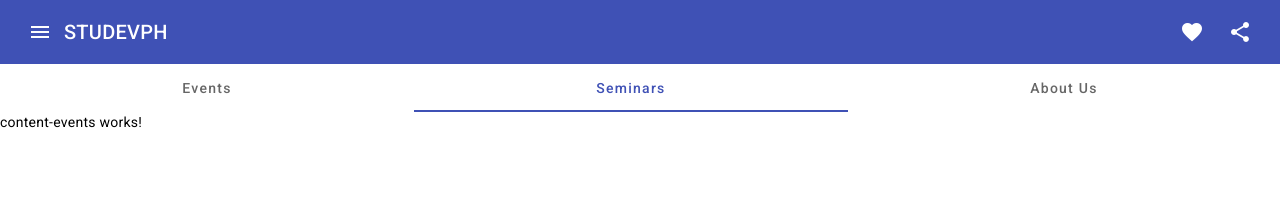
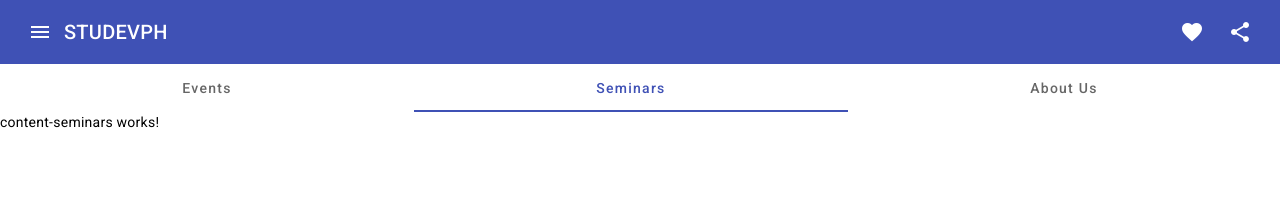
Before and after one commit to STUDEVPH/Studevph, an Angular app in the folder project/: page / in a window 1280 px wide. Both pictures are taken after a click on the tab "Seminars". Shown: the top 202 px of the page. Built offline with nearby package versions, Linux system fonts and the light colour scheme.

Commit message:
rendered appropriate content

```diff
--- a/project/src/app/tabs/tabs.component.html
+++ b/project/src/app/tabs/tabs.component.html
@@ -1,18 +1,11 @@
-
 <mat-tab-group>
   <mat-tab label="Events">
-
     <content-events></content-events>
-
   </mat-tab>
   <mat-tab label="Seminars">
-
-        <content-events></content-events>
-
+    <content-seminars></content-seminars>
   </mat-tab>
   <mat-tab label="About Us">
-        <content-events></content-events>
-
-
+    <content-about-us></content-about-us>
   </mat-tab>
 </mat-tab-group>
```
Lines whose indentation alone changed are shown as unchanged.
